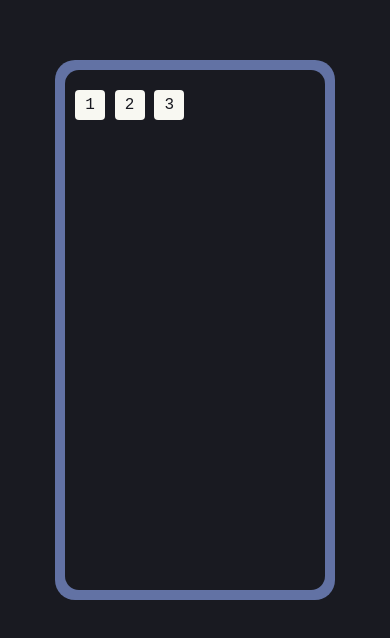
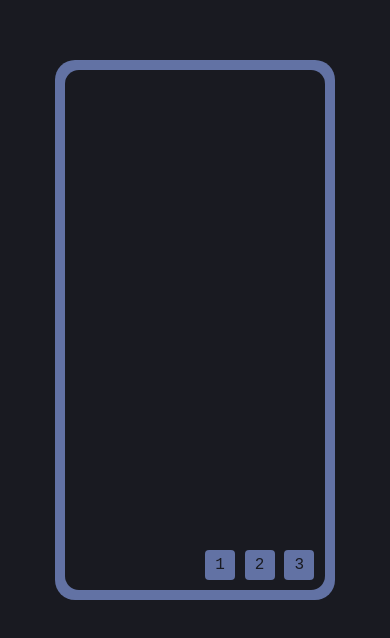
Before and after one commit to mae-boittiaux/twenty-one, a plain HTML site: page index.html in a window 390 px wide. Shown: the part 140-778 px from the top of the page. Drawn offline with Linux system fonts and the light colour scheme.

Commit message:
feat(styles.css): fix option buttons to lower right hand corner of 'phone'

```diff
--- a/styles.css
+++ b/styles.css
@@ -57,13 +57,19 @@ body {
     border-radius: var(--border-radius);
 }
 
+.option-buttons {
+    position: fixed;
+    margin-top: 460px;
+    margin-left: 130px;
+}
+
 .option-button {
     border: 0;
     width: 30px;
     height: 30px;
     color: var(--dark-blue);
     font-size: var(--font-normal);
-    background-color: var(--white);
+    background-color: var(--medium-blue);
     font-family: var(--font-family);
     border-radius: var(--border-radius-small);
 }
```
